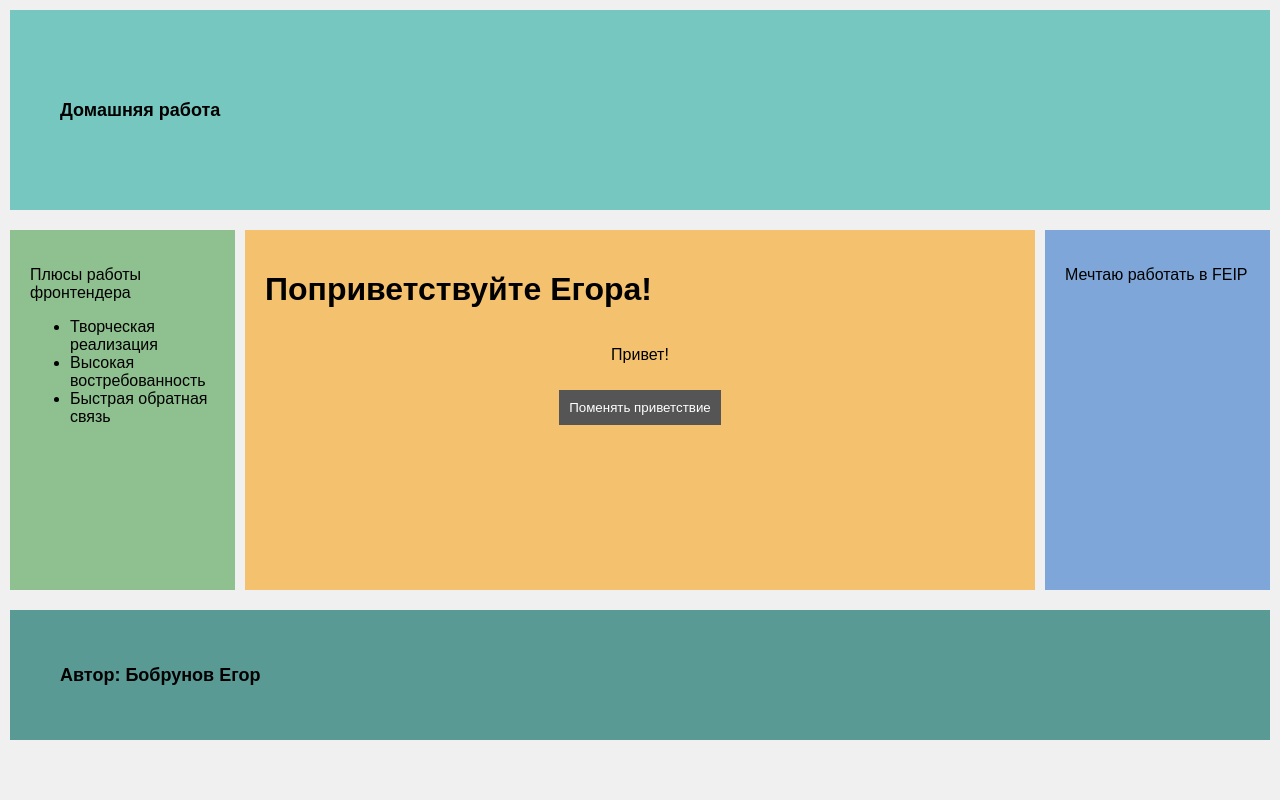
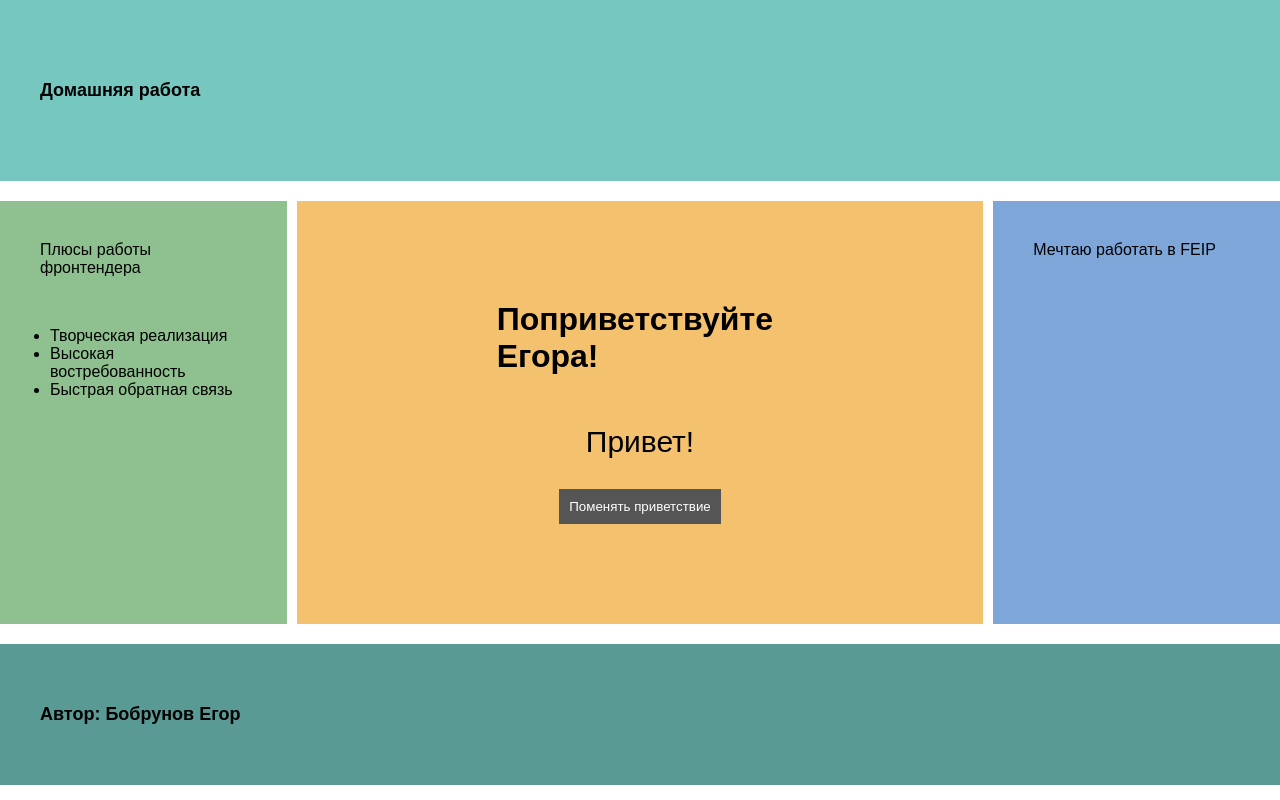
Before and after one commit to UFUF0143/Frontend, a plain HTML site: page DZ1/index.html in a window 1280 px wide. Drawn offline with Linux system fonts and the light colour scheme.

Commit message:
first dz final

```diff
--- a/DZ1/index.html
+++ b/DZ1/index.html
@@ -31,7 +31,7 @@
     <div class="box-middle">
         <h1 class="box-middle-title">Поприветствуйте Егора!</h1>
         <div class="box-middle-but">
-            <p id="greeting">Привет!</p>
+            <p class="box-middle-but-greet" id="greeting">Привет!</p>
         <button onclick="changeGreeting()">Поменять приветствие</button>
         </div>
     </div>
--- a/DZ1/style.css
+++ b/DZ1/style.css
@@ -1,20 +1,21 @@
-
+*{
+    margin: 0;
+    padding: 0;
+}
 body {
     font-family: Arial, sans-serif;
-    padding: 0;
-    background-color: #f0f0f0;
     display: flex;
     flex-direction: column;
     align-items: center;
-    margin: 10px;
+    width: 100%;
 }
+
 .box-body {
     display: flex;
     flex-direction: row;
     width: 100%;
-    height: 100%;
-    margin: 20px 0;
-
+    margin-top: 20px;
+    margin-bottom: 20px;
 }
 
 header, footer {
@@ -24,55 +25,59 @@ header, footer {
     display: flex;
     align-items: center;
 }
-footer{
+
+footer {
     background-color: #599a95;
-}
-header{
-    background-color: #76c7c0;
+    padding: 60px 0;
 }
 
-.box-header{
-    height: 200px;
+header {
+    background-color: #76c7c0;
+    padding: 80px 0;
+}
+
+.box-header, .box-footer {
     display: flex;
     align-items: center;
-    padding: 0 50px;
-}
-.box-footer{
-    height: 130px;
-    display: flex;
-    align-items: center;
-    padding: 0 50px;
-}
-
-
-
-.box-list, .box-middle, .box-des {
-
-    padding: 20px;
-    height: 320px;
+    padding-left: 40px;
 }
 
 .box-list {
+    width: 100%;
     background-color: #8fc08f;
-
-    width: 100%;
+}
+.box-list-tite{
+    padding: 40px 40px 0 40px;
+}
+.list{
+    padding: 50px;
 }
 
 .box-middle {
+    margin: 0 10px;
+    width: 100%;
+    padding: 100px 200px;
     background-color: #f4c26f;
-    margin-left: 10px;
-    margin-right: 10px;
-    min-width: 750px;
-    width: 100%;
-
+}
+.box-middle-title{
+    padding-bottom: 50px;
+    font-size: 32px;
+}
+.box-middle-but-greet{
+    padding-bottom: 20px;
+    font-size: 30px;
 }
 
 .box-des {
+    width: 100%;
     background-color: #7ea6d8;
+}
 
-    width: 100%;
+.box-des-text{
+    padding: 40px;
 }
-.box-middle-but{
+
+.box-middle-but {
     display: flex;
     flex-direction: column;
     align-items: center;
```
